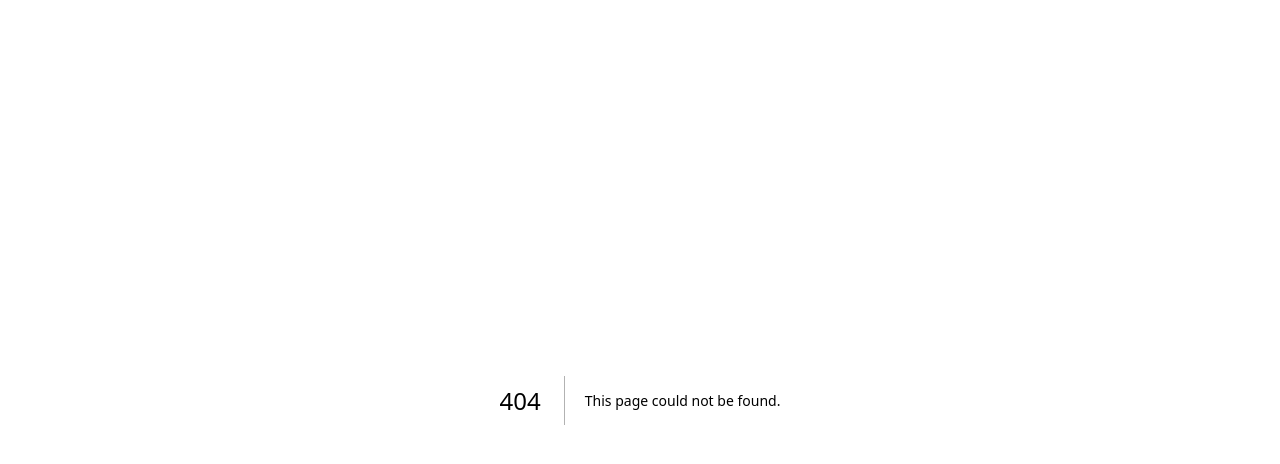
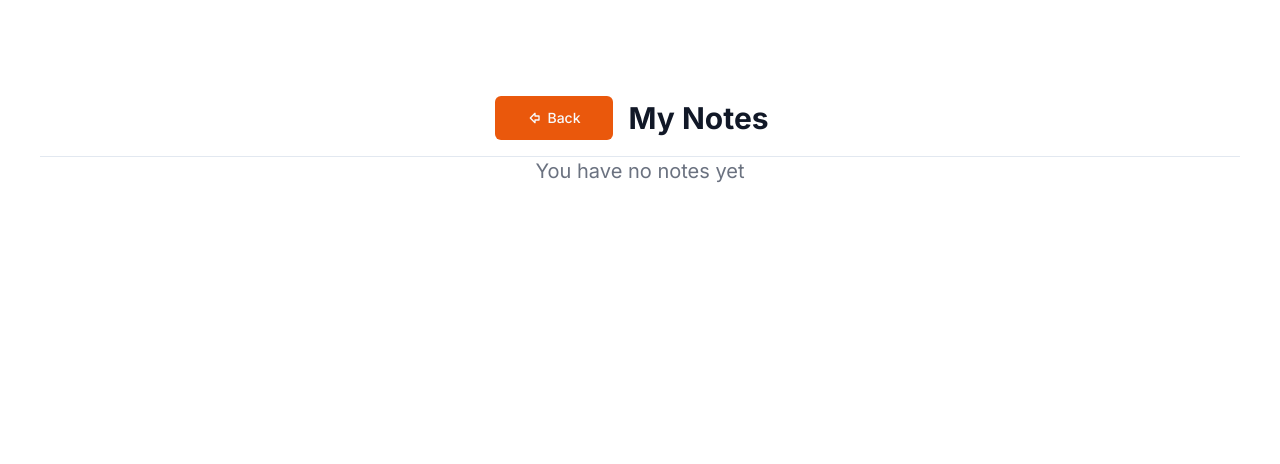
Before and after one commit to fredjuma007/AI_Notes_Assistant, a Next.js app: page /dashboard in a window 1280 px wide. Before the commit this address had no page. Shown: the top 464 px of the page. Built offline with nearby package versions, Linux system fonts and the light colour scheme.

Commit message:
dashboard interface

```diff
--- a/package.json
+++ b/package.json
@@ -10,6 +10,7 @@
   },
   "dependencies": {
     "@clerk/nextjs": "^4.29.6",
+    "@radix-ui/react-separator": "^1.0.3",
     "@radix-ui/react-slot": "^1.0.2",
     "class-variance-authority": "^0.7.0",
     "clsx": "^2.1.0",
--- /dev/null
+++ b/src/app/dashboard/page.tsx
@@ -0,0 +1,44 @@
+import { Button } from '@/components/ui/button';
+import { Separator } from '@/components/ui/separator';
+import { UserButton } from '@clerk/nextjs';
+import { ArrowBigLeft } from 'lucide-react';
+import Link from 'next/link';
+import React from 'react'
+
+type Props = {}
+
+const DashboardPage = (props: Props) => {
+  return (
+    <>
+    <div className='grainy min-h-screen'>
+        <div className='max-w-7xl mx-auto p-10'>
+            <div className='h-14'></div>
+            <div className='flex justify-center items-center md:flex-row flex-col'>
+                <div className='flex items-center'>
+                    <Link href='/'>
+                        <Button className='bg-orange-600' size="lg">
+                            <ArrowBigLeft className='mr-1 w-4 h-4' />
+                            Back
+                        </Button>
+                    </Link>
+                    <div className='w-4'></div>
+                    <h1 className='text-3xl font-bold text-gray-900'>My Notes</h1>
+                    <div className='w-4'></div>
+                    <UserButton />
+                </div>
+            </div>
+
+            <div className='h-4'></div>
+            <Separator />
+            {/* list all notes */}
+            {/* todo conditionall renderer */}
+            <div className='text-center'>
+                <h2 className='text-xl text-gray-500'>You have no notes yet</h2>
+            </div>
+        </div>
+    </div>
+    </>
+  )
+}
+
+export default DashboardPage;
--- /dev/null
+++ b/src/components/ui/separator.tsx
@@ -0,0 +1,31 @@
+"use client"
+
+import * as React from "react"
+import * as SeparatorPrimitive from "@radix-ui/react-separator"
+
+import { cn } from "@/lib/utils"
+
+const Separator = React.forwardRef<
+  React.ElementRef<typeof SeparatorPrimitive.Root>,
+  React.ComponentPropsWithoutRef<typeof SeparatorPrimitive.Root>
+>(
+  (
+    { className, orientation = "horizontal", decorative = true, ...props },
+    ref
+  ) => (
+    <SeparatorPrimitive.Root
+      ref={ref}
+      decorative={decorative}
+      orientation={orientation}
+      className={cn(
+        "shrink-0 bg-border",
+        orientation === "horizontal" ? "h-[1px] w-full" : "h-full w-[1px]",
+        className
+      )}
+      {...props}
+    />
+  )
+)
+Separator.displayName = SeparatorPrimitive.Root.displayName
+
+export { Separator }
```
Also changed, not shown: 1 other file (tests, documents, lock files or other folders).
